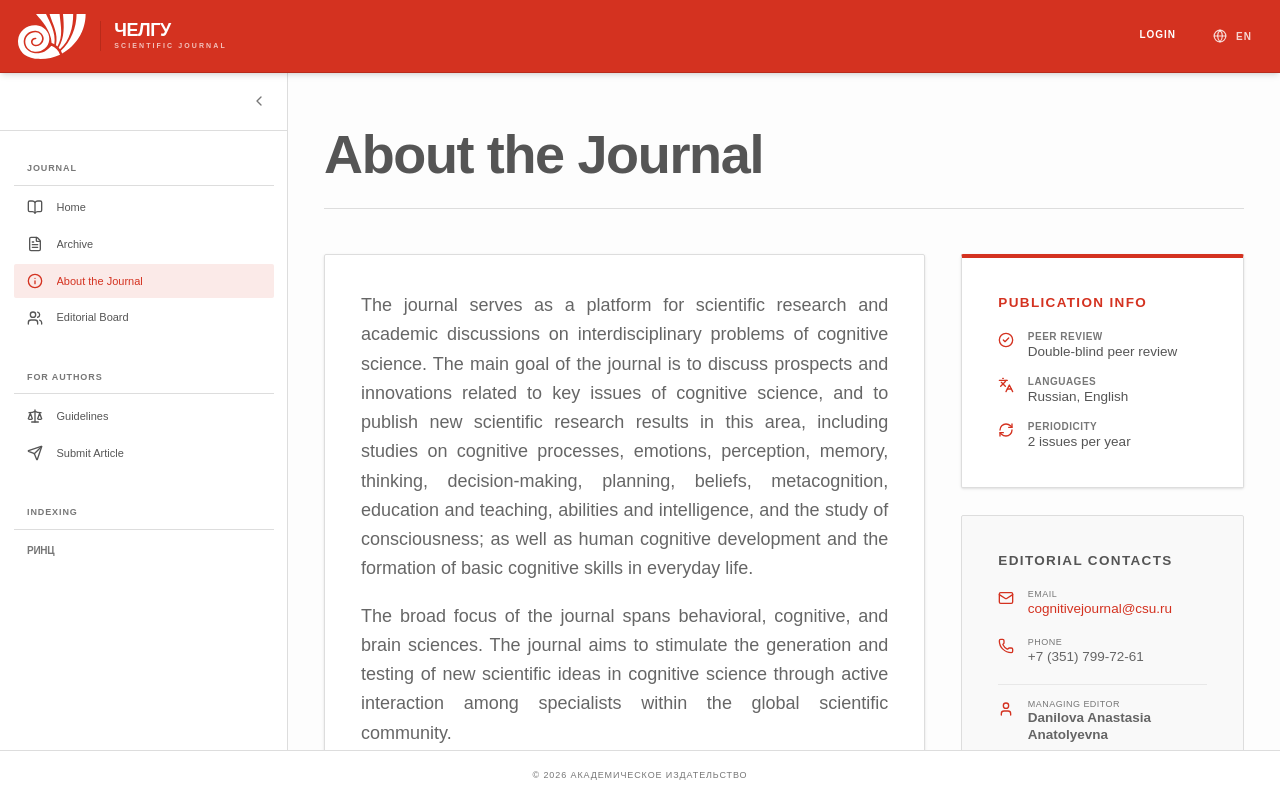
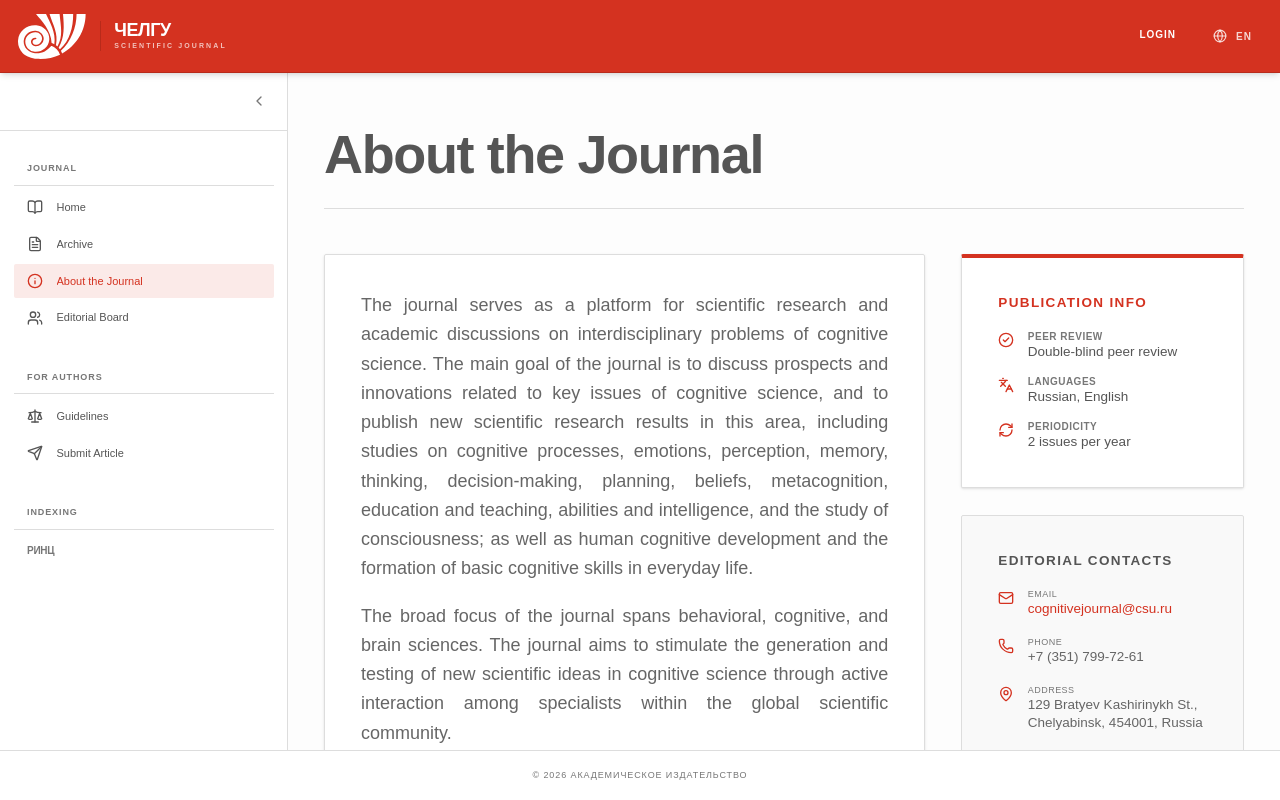
Before and after one commit to Lirihiwa/scientific-journal-frontend, a React (Vite) app: page /about in a window 1280 px wide. Built offline with nearby package versions, Linux system fonts and the light colour scheme; no server answers.

Commit message:
feat: Добавил физический адрес

```diff
--- a/src/pages/public/AboutPage.tsx
+++ b/src/pages/public/AboutPage.tsx
@@ -1,5 +1,5 @@
 import { useTranslation } from 'react-i18next';
-import { Mail, Phone, User, Languages, RefreshCw, CheckCircle2 } from 'lucide-react';
+import { Mail, Phone, MapPin, Languages, RefreshCw, CheckCircle2 } from 'lucide-react';
 import { PageContainer } from '../../components/ui/PageContainer';
 import { PageHeader } from '../../components/ui/PageHeader';
 import { Card } from '../../components/ui/Card';
@@ -145,18 +145,17 @@ export const AboutPage = () => {
                                 </div>
                             </div>
 
-                            <div className="flex items-start gap-3 pt-3 border-t border-border/60">
-                                <User size={16} className="text-primary shrink-0 mt-0.5" />
+                            <div className="flex items-start gap-3">
+                                <MapPin size={16} className="text-primary shrink-0 mt-0.5" />
                                 <div>
                                     <span className="block font-sans uppercase text-[9px] tracking-wider text-muted-foreground">
-                                        {isRu ? "Выпускающий редактор" : "Managing Editor"}
+                                        {isRu ? "Адрес" : "Address"}
                                     </span>
-                                    <p className="text-foreground/90 font-bold leading-tight">
-                                        {isRu ? "Данилова Анастасия Анатольевна" : "Danilova Anastasia Anatolyevna"}
-                                    </p>
-                                    <p className="text-[10px] text-muted-foreground mt-1">
-                                        {isRu ? "кандидат педагогических наук" : "PhD in Pedagogical Sciences"}
-                                    </p>
+                                    <span className="text-foreground/90">
+                                        {isRu
+                                            ? "454001, г. Челябинск, ул. Братьев Кашириных, 129"
+                                            : "129 Bratyev Kashirinykh St., Chelyabinsk, 454001, Russia"}
+                                    </span>
                                 </div>
                             </div>
                         </div>
```
